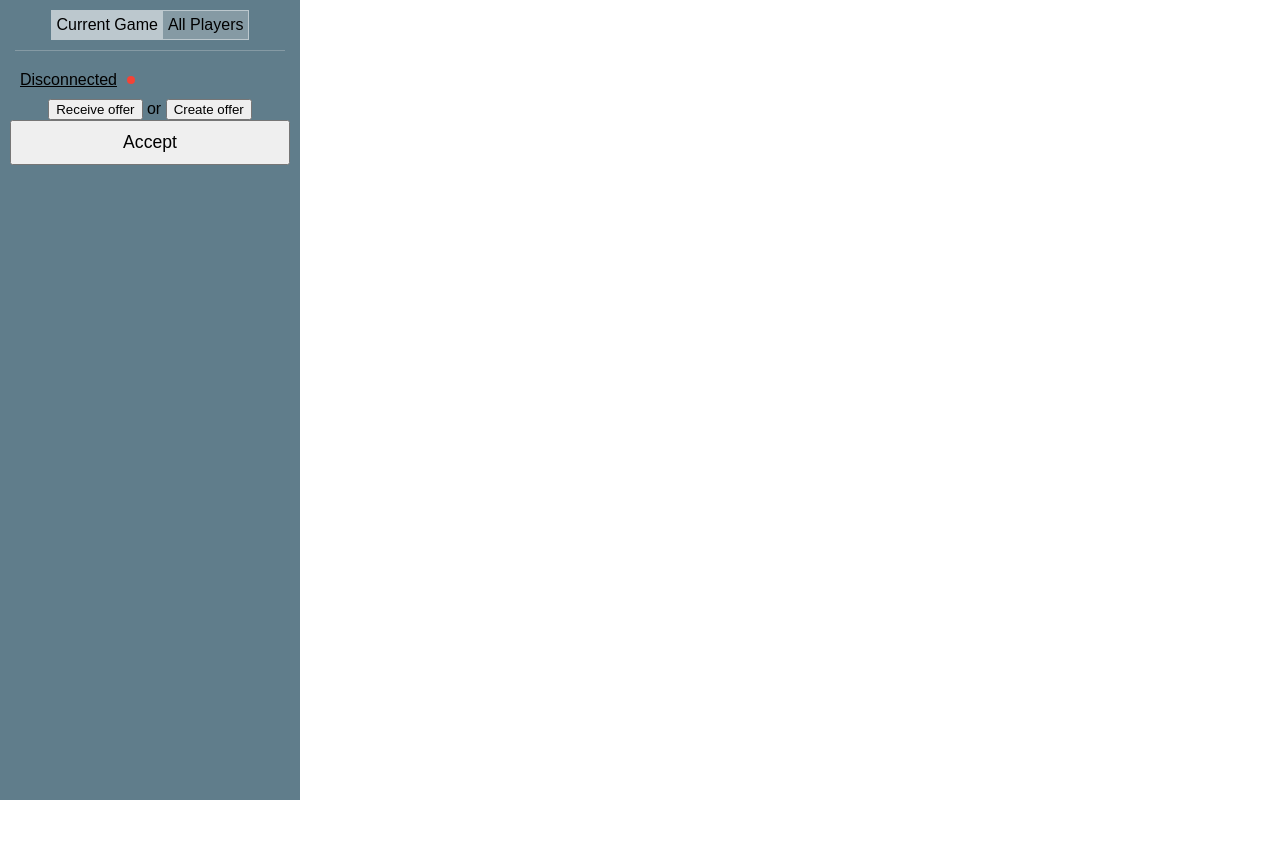
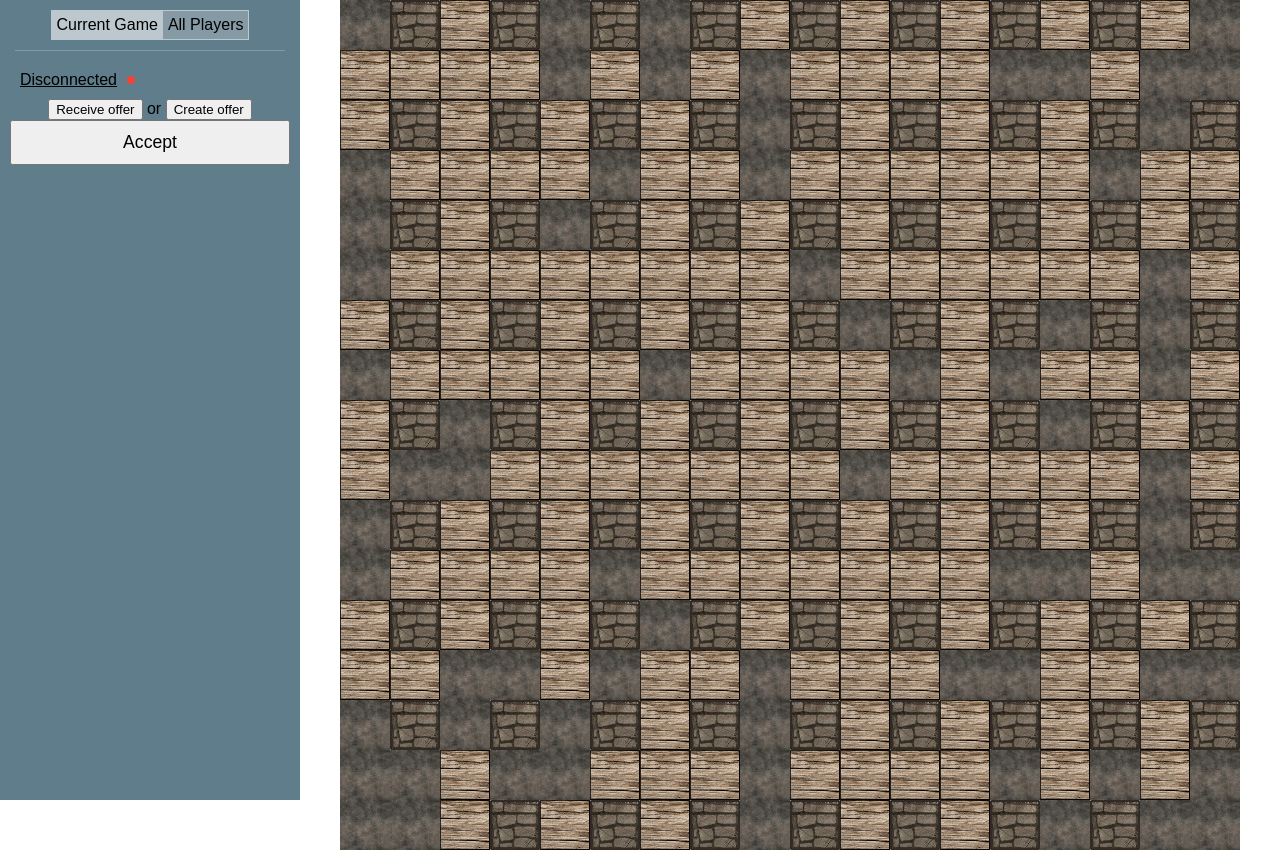
Before and after one commit to gingerP/bomberman, a website: page index.html in a window 1280 px wide. Before the commit the page ends 800 px from the top, so only its background shows below. Drawn offline with Linux system fonts and the light colour scheme.

Commit message:
- another one

```diff
--- a/index.html
+++ b/index.html
@@ -5,6 +5,7 @@
     <meta name="viewport" content="width=device-width, initial-scale=1">
     <title>Bomberman p2p</title>
     <link type="text/css" rel="stylesheet" href="style.css">
+    <link rel="shortcut icon" href="/favicon.ico" type="image/x-icon">
 </head>
 <body>
 <div id="game-settings">
@@ -52,10 +53,15 @@
         <div class="tab-players-content game-settings-tab-content"></div>
     </div>
 </div>
+<div class="game-panel-container">
+    <canvas id="game-panel" width="1000" height="1000"></canvas>
+</div>
 <script type="application/javascript" src="js/BMObservable.js"></script>
+<script type="application/javascript" src="js/utils/BPGamePanelUtils.js"></script>
 <script type="application/javascript" src="js/BMUtils.js"></script>
 <script type="application/javascript" src="js/BMViewUtils.js"></script>
-<script type="application/javascript" src="js/BMGameView.js"></script>
+<script type="application/javascript" src="js/BMSettingsView.js"></script>
+<script type="application/javascript" src="js/BMGamePanelView.js"></script>
 <script type="application/javascript" src="js/BMConnection.js"></script>
 <script type="application/javascript" src="js/BMGame.js"></script>
 <script type="application/javascript" src="main.js"></script>
--- a/js/BMGame.js
+++ b/js/BMGame.js
@@ -1,8 +1,11 @@
 class BMGame {
-  constructor() {
+  constructor(width = 10, height = 10) {
+    this.width = width;
+    this.height = height;
     this.isConnected = false;
     this.connection = new BMConnection();
-    this.view = new BMGameView();
+    this.settingsView = new BMSettingsView();
+    this.gamePanelView = new BMGamePanelView(50, this.width, this.height);
     this.bindToSettingsView();
     this.bindToConnection();
     this.offerAction = '';
@@ -12,23 +15,29 @@ class BMGame {
     };
   }
 
+  async init() {
+    await this.gamePanelView.init();
+    this.map = BMGamePanelUtils.generateMap(this.width, this.height);
+    await this.gamePanelView.drawMap(this.map);
+  }
+
   bindToSettingsView() {
-    this.view.onCreateOffer(async () => {
+    this.settingsView.onCreateOffer(async () => {
       this.offerAction = this.offerActions.CREATE;
       const response = await this.connection.createOffer();
-      this.view.setLocalSdpForCreateOffer(response);
+      this.settingsView.setLocalSdpForCreateOffer(response);
     });
-    this.view.onReceiveOffer(() => {
+    this.settingsView.onReceiveOffer(() => {
       this.offerAction = this.offerActions.RECEIVE;
     });
-    this.view.onSubmit(async () => {
+    this.settingsView.onSubmit(async () => {
       if (this.offerAction === this.offerActions.CREATE) {
-        const answerBase64 = this.view.getRemoteAnswerSdpForCreateOffer();
+        const answerBase64 = this.settingsView.getRemoteAnswerSdpForCreateOffer();
         await this.connection.submitOfferCreation(answerBase64);
       } else if (this.offerAction === this.offerActions.RECEIVE) {
-        const offerBase64 = this.view.getRemoteSdpForReceiveOffer();
+        const offerBase64 = this.settingsView.getRemoteSdpForReceiveOffer();
         const response = await this.connection.submitOfferReceiving(offerBase64);
-        this.view.setLocalAnswerSdpForReceiveOffer(response);
+        this.settingsView.setLocalAnswerSdpForReceiveOffer(response);
       }
     });
   }
@@ -36,11 +45,15 @@ class BMGame {
   bindToConnection() {
     this.connection.on('connection-opened', () => {
       this.isConnected = true;
-      this.view.setConnected();
+      this.settingsView.setConnected();
     });
     this.connection.on('connection-closed', () => {
       this.isConnected = false;
-      this.view.setDisconnected();
+      this.settingsView.setDisconnected();
     });
   }
+
+  generateGameMap(width = 10, height = 10) {
+
+  }
 }
--- /dev/null
+++ b/js/BMGamePanelView.js
@@ -0,0 +1,85 @@
+class BMGamePanelView extends BMObservable {
+
+  constructor(cellSize = 50, width = 10, height = 10) {
+    super();
+    this.cellSize = cellSize;
+    this.width = width;
+    this.height = height;
+    this.bindView();
+    this.setSize(this.width, this.height);
+  }
+
+  async init() {
+    await this.loadResources();
+
+    this.drawBackground(this.images.background);
+  }
+
+  bindView() {
+    this.canvas = document.getElementById('game-panel');
+    if (this.canvas.getContext) {
+      this.context = this.canvas.getContext('2d');
+    } else {
+      throw new Error('Canvas not supported.');
+    }
+  }
+
+  setSize(width, height) {
+    this.width = width;
+    this.height = height;
+    this.canvas.setAttribute('width', `${this.width * this.cellSize}px`);
+    this.canvas.setAttribute('height', `${this.height * this.cellSize}px`);
+  }
+
+  async drawMap(mapParams) {
+    await this.drawBackground(this.images.background);
+    for (let y = 0; y < mapParams.length; y++) {
+      const row = mapParams[y];
+      for (let x = 0; x < row.length; x++) {
+        switch (row[x]) {
+          case BMGamePanelUtils.POINTS_TYPE_WALL:
+            this.context.drawImage(this.images.wall, x * this.cellSize, y * this.cellSize);
+            break;
+          case BMGamePanelUtils.POINTS_TYPE_DESTRUCTIBLE:
+            this.context.drawImage(this.images.destructible, x * this.cellSize, y * this.cellSize);
+            break;
+          default:
+        }
+      }
+    }
+  }
+
+  async loadResources() {
+    const newImage = (path) => {
+      const image = new Image();
+      image.src = path;
+      return image;
+    };
+    this.images = {
+      background: newImage('/images/background_01.png'),
+      wall: newImage('/images/bricks_01.png'),
+      destructible: newImage('/images/wood_01.png'),
+    };
+
+    return Promise.all(
+      [
+        BMGamePanelView.loadResource(this.images.background),
+        BMGamePanelView.loadResource(this.images.destructible),
+        BMGamePanelView.loadResource(this.images.wall)
+      ]
+    );
+  }
+
+  static async loadResource(image) {
+    return new Promise((resolve, reject) => {
+      image.addEventListener('load', resolve, false);
+      image.addEventListener('error', reject, false);
+    });
+  }
+
+  drawBackground(image) {
+    const pattern = this.context.createPattern(image, 'repeat');
+    this.context.fillStyle = pattern;
+    this.context.fillRect(0, 0, this.canvas.width, this.canvas.height);
+  }
+}
--- a/js/BMGameView.js
+++ b/js/BMSettingsView.js
@@ -1,4 +1,4 @@
-class BMGameView extends BMObservable {
+class BMSettingsView extends BMObservable {
   constructor() {
     super();
     this.bindView();
--- /dev/null
+++ b/js/utils/BPGamePanelUtils.js
@@ -0,0 +1,52 @@
+class BMGamePanelUtils {
+
+  static get POINTS_TYPE_FREE() {
+    return 0;
+  }
+
+  static get POINTS_TYPE_WALL() {
+    return 1;
+  }
+
+  static get POINTS_TYPE_DESTRUCTIBLE() {
+    return 2;
+  }
+
+
+  static generateMap(width = 10, height = 10) {
+    const map = [];
+    for (let x = 0; x < width; x++) {
+      for (let y = 0; y < height; y++) {
+        if (!map[y]) {
+          map[y] = [];
+        }
+        map[y][x] = BMGamePanelUtils.POINTS_TYPE_FREE;
+        if (BMGamePanelUtils.isStartingAreaForGamer(x, y, width, height)) {
+          // do nothing, it already BMGamePanelUtils.POINTS_TYPE_FREE
+        } else if (x % 2 === 1 && y % 2 === 1) {
+          map[y][x] = BMGamePanelUtils.POINTS_TYPE_WALL;
+        } else if (Math.round(Math.random() + 0.2)) {
+          map[y][x] = BMGamePanelUtils.POINTS_TYPE_DESTRUCTIBLE;
+        }
+      }
+    }
+    return map;
+  }
+
+  static isStartingAreaForGamer(x, y, width = 10, height = 10) {
+    const rules = [
+      {x: 0, y: 0, shifts: [[0, 1], [0, 0], [1, 0]]},
+      {x: 1, y: 0, shifts: [[-1, 0], [0, 0], [0, 1]]},
+      {x: 1, y: 1, shifts: [[-1, 0], [0, 0], [0, -1]]},
+      {x: 0, y: 1, shifts: [[0, -1], [0, 0], [1, 0]]}
+    ];
+    for (const rule of rules) {
+      for (const shift of rule.shifts) {
+        if (x === (rule.x * (width - 1) + shift[0]) && y === (rule.y * (height - 1) + shift[1])) {
+          return true;
+        }
+      }
+    }
+    return false;
+  }
+}
--- /dev/null
+++ b/less/game-panel/index.less
@@ -0,0 +1,15 @@
+.game-panel-container {
+  width: ~'calc(100% - 300px)';
+  float: left;
+  position: relative;
+  height: 100vh;
+}
+
+#game-panel {
+  margin: auto;
+  position: absolute;
+  top: 0;
+  right: 0;
+  bottom: 0;
+  left: 0;
+}
--- a/less/index.less
+++ b/less/index.less
@@ -1,4 +1,5 @@
-@import "./tabs/index";
+@import "./settings/index";
+@import "./game-panel/index";
 
 body {
   margin: inherit;
--- a/main.js
+++ b/main.js
@@ -1,3 +1,8 @@
 (async () => {
-  const game = new BMGame();
+  try {
+    const game = new BMGame(18, 18);
+    await game.init();
+  } catch (error) {
+    console.error(error);
+  }
 })();
--- a/style.css
+++ b/style.css
@@ -66,10 +66,11 @@
   background: #8bc34a;
 }
 #game-settings {
+  float: left;
   width: 300px;
-  height: 100%;
+  height: 100vh;
   background-color: #607d8b;
-  position: fixed;
+  position: relative;
   font-family: Arial, "Helvetica Neue", Helvetica, sans-serif;
 }
 #game-settings .game-settings-tabs {
@@ -95,6 +96,20 @@
   border-bottom: 1px solid #859AA4;
   margin: 0 auto;
 }
+.game-panel-container {
+  width: calc(100% - 300px);
+  float: left;
+  position: relative;
+  height: 100vh;
+}
+#game-panel {
+  margin: auto;
+  position: absolute;
+  top: 0;
+  right: 0;
+  bottom: 0;
+  left: 0;
+}
 body {
   margin: inherit;
 }
```
Also changed, not shown: less/settings/index.less (renamed from less/tabs/index.less, +5 -4 lines), .eslintrc.json, images/background_01.png (added), images/bricks_01.png (added), images/wood_01.png (added), less/settings/current-game/game-connection/index.less (renamed from less/tabs/current-game/game-connection/index.less), less/settings/current-game/index.less (renamed from less/tabs/current-game/index.less).
